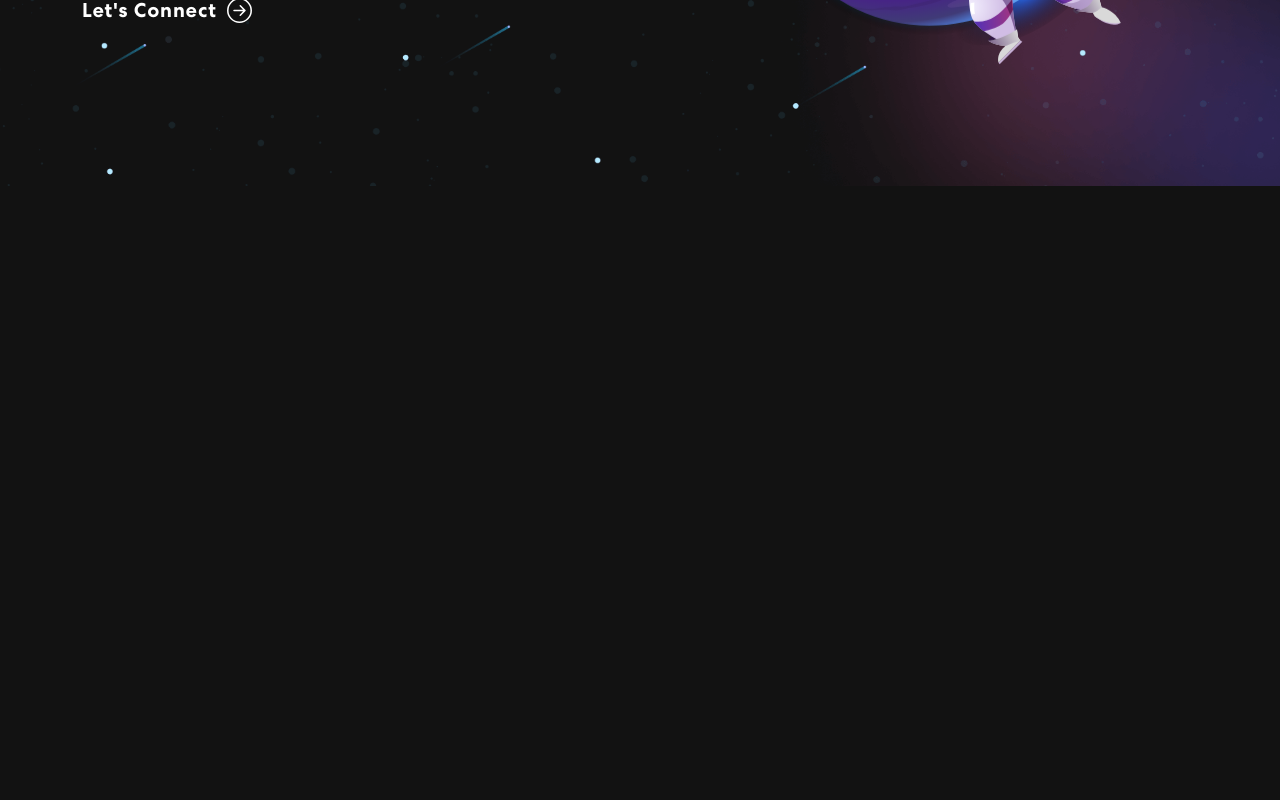
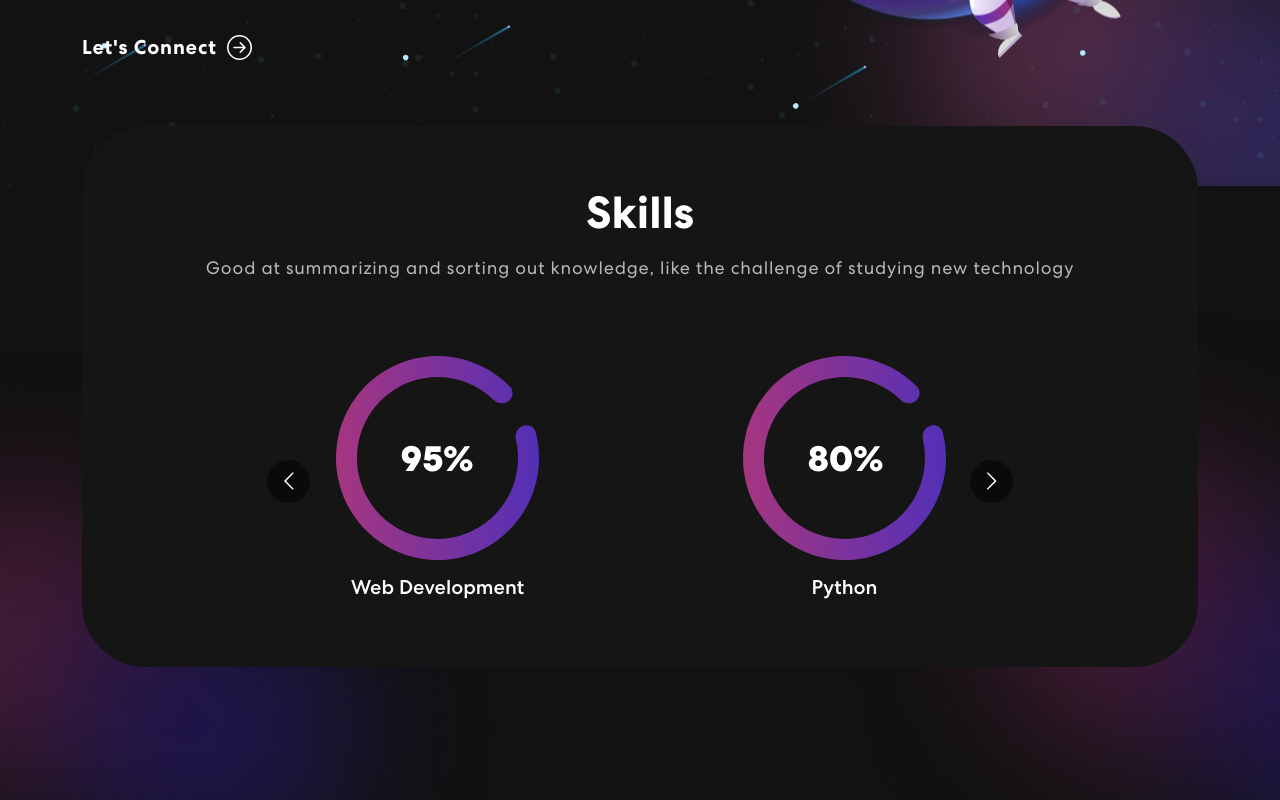
Before and after one commit to origami0227/MyPortfolio, a React (Create React App) app: page / in a window 1280 px wide. Shown: the part 580-1380 px from the top of the page. Before the commit the page ends 800 px from the top, so only its background shows below. Built offline with nearby package versions, Linux system fonts and the light colour scheme.

Commit message:
feature:完成Skills组件

```diff
--- a/src/components/Banner.js
+++ b/src/components/Banner.js
@@ -49,6 +49,7 @@ export const Banner = () => {
                             <br/>
                             <span className="wrap">{text}</span>
                         </h1>
+                        <p>This is my personal portfolio, and this website is used to share my personal projects</p>
                         <button onClick={() => {
                             console.log('connect')
                         }}>Let's Connect<ArrowRightCircle size={25}/>
--- a/src/components/Skills.js
+++ b/src/components/Skills.js
@@ -1,7 +1,66 @@
+import Carousel from "react-multi-carousel";
+import "react-multi-carousel/lib/styles.css"
+import {Container, Row, Col} from "react-bootstrap";
+import mater1 from '../assets/img/meter1.svg'
+import mater2 from '../assets/img/meter2.svg'
+import mater3 from '../assets/img/meter3.svg'
+import colorSharp from '../assets/img/color-sharp.png'
+import colorSharp2 from '../assets/img/color-sharp2.png'
+
 export const Skills = () => {
+    const responsive = {
+        superLargeDesktop: {
+            // the naming can be any, depends on you.
+            breakpoint: { max: 4000, min: 3000 },
+            items: 5
+        },
+        desktop: {
+            breakpoint: { max: 3000, min: 1024 },
+            items: 3
+        },
+        tablet: {
+            breakpoint: { max: 1024, min: 464 },
+            items: 2
+        },
+        mobile: {
+            breakpoint: { max: 464, min: 0 },
+            items: 1
+        }
+    };
     return (
-        <div>
-
-        </div>
+        <section className="skill" id="skills">
+            <Container>
+                <Row>
+                    <Col>
+                        <div className="skill-bx">
+                            <h2>
+                                Skills
+                            </h2>
+                            <p>Good at summarizing and sorting out knowledge, like the challenge of studying new technology</p>
+                            <Carousel responsive={responsive} infinite={true} className="skill-slider">
+                                <div className="item">
+                                    <img src={mater1} alt=""/>
+                                    <h5>Web Development</h5>
+                                </div>
+                                <div className="item">
+                                    <img src={mater2} alt=""/>
+                                    <h5>Python</h5>
+                                </div>
+                                <div className="item">
+                                    <img src={mater3} alt=""/>
+                                    <h5>Mobile terminal development</h5>
+                                </div>
+                                <div className="item">
+                                    <img src={mater1} alt=""/>
+                                    <h5>Aesthetic ability</h5>
+                                </div>
+                            </Carousel>
+                        </div>
+                    </Col>
+                </Row>
+            </Container>
+            <img className="background-image-left" src={colorSharp} alt=""/>
+            <img className="background-image-right" src={colorSharp2} alt=""/>
+        </section>
     )
 }
```
